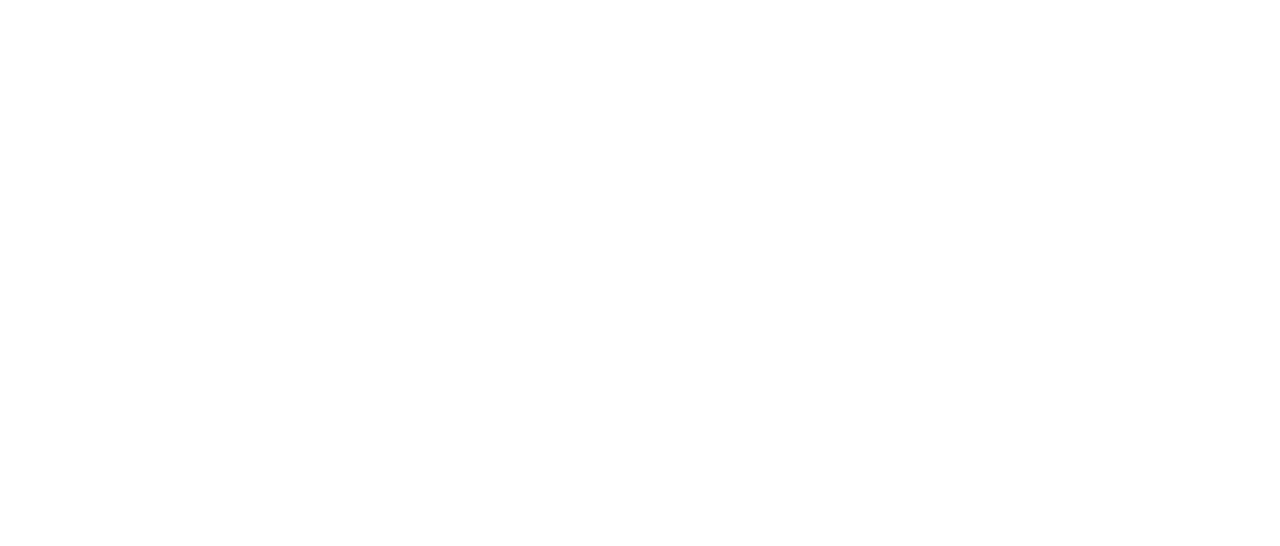
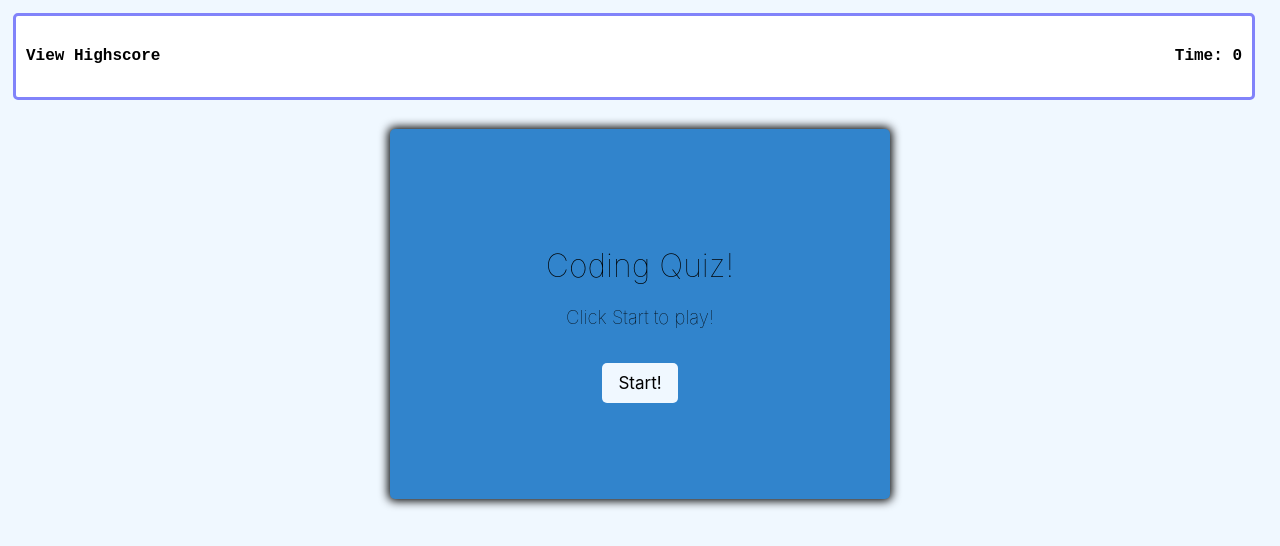
Before and after one commit to todtsies/Homework-Week-4, a plain HTML site: page index.html in a window 1280 px wide. Drawn offline with Linux system fonts and the light colour scheme.

Commit message:
Beginning project
Added all CSS styles, began script variables and functions, and finished HTML document

```diff
--- a/index.html
+++ b/index.html
@@ -7,7 +7,27 @@
     <link rel="stylesheet" href="style.css">
 </head>
 <body>
+    <nav>
+        <div id="nav">
+            <div class="left">
+                <a class="highscoreLink" onclick='getScore()' href='#'><h4><strong>View Highscore</strong></h4></a>
+            </div>
+            <div class="right">
+                <h4>Time: <span id='timeLeft'>0</span></h4>
+            </div>
+        </div>
+    </nav>
+    <main>
+        <div id="container">
+            <div id="quizBody">
+                <h1>Coding Quiz!</h1>
+                <h3>Click Start to play!</h3>
+                <button onclick="start()">Start!</button>
+            </div>
+        </div>
 
+
+    </main>
 
 
 
--- a/script.js
+++ b/script.js
@@ -0,0 +1,54 @@
+// Array of the quiz questions, the choices to choose from, and the correct answer
+var questions = [
+    {
+        title: "What does HTML stand for?",
+        choices: ["Hypertext Machine Language", "Hypertext Tools Markup Links", "Hypertext Markup Language", "High-Tech Markup Lists"],
+        answer: "Hypertext Markup Language"
+    },
+    {
+        title: "Which of the following characters indicates the closing of a tag?",
+        choices: ["<", ">", "/", "\\"],
+        answer: "/"
+    },
+    {
+        title: "How many heading tags are there in HTML5?",
+        choices: ["2", "4", "5", "6"],
+        answer: "6"
+    },
+    {
+        title: "Which of the following attributes is used to add a link to any element?",
+        choices: ["ref", "#", "href", "link"],
+        answer: "href"
+    },
+    {
+        title: "Which of the following HTML elements is used to create an unordered list?",
+        choices: ["<ui>", "<li>", "<ul>", "<list>"],
+        answer: "<ul>"
+    }
+]
+
+// Declaring the numerical values of my score and timer functions
+var score = 0;
+var currentQuestion = -1;
+var timeLeft = 0;
+var timer;
+
+// After start is clicked, the timer begins to count down
+function start() {
+    timeLeft = 75;
+    document.getElementById("timeLeft").innerHTML = timeLeft;
+
+    timer = setInterval(function() {
+        timeLeft--;
+        document.getElementById("timeLeft").innerHTML = timeLeft;
+
+        // If timer hits below 0, the game ends
+        if (timeLeft <= 0) {
+            clearInterval(timer);
+            endGame();
+        }
+
+    }, 1000);
+
+    next();
+}
--- a/style.css
+++ b/style.css
@@ -0,0 +1,79 @@
+/* NavBar Content */
+.right {
+    float: right;
+}
+
+.left {
+    float: left;
+}
+
+#nav {
+    display: block;
+    background-color: white;
+    display: inline-block;
+    width: 95vw;
+    border: 3px solid rgb(129, 131, 250);
+    border-radius: 5px;
+    margin: 5px;
+    padding: 10px;
+    font-family: 'Courier New', Courier, monospace;
+}
+
+.highscoreLink {
+    text-decoration: none;
+    color: black;
+}
+.highscoreLink:hover {
+    text-decoration: underline;
+}
+
+/* Main Content */
+
+body {
+    background-color: aliceblue;
+    font-family: -apple-system, BlinkMacSystemFont, 'Segoe UI', Roboto, Oxygen, Ubuntu, Cantarell, 'Open Sans', 'Helvetica Neue', sans-serif;
+}
+
+main {
+    justify-content: center;
+    align-items: center;
+    margin: auto;
+}
+
+#container {
+    width: 500px;
+    max-width: 50%;
+    background-color: rgb(49, 132, 204);
+    border-radius: 5px;
+    padding: auto;
+    box-shadow: 0 0 10px 2px;
+    margin: auto;
+}
+#quizBody {
+    text-align: center;
+    justify-content: center;
+    padding: 12vh;
+    margin-top: 20px;
+    padding: auto;
+}
+button {
+    border: none;
+    background-color: aliceblue;
+    color: black;
+    border-radius: 5px;
+    padding: 10px 16px 10px 16px;
+    font-size: 17px;
+    font-family: -apple-system, BlinkMacSystemFont, 'Segoe UI', Roboto, Oxygen, Ubuntu, Cantarell, 'Open Sans', 'Helvetica Neue', sans-serif;
+    margin: 15px 0 0 0;
+}
+button:hover {
+    transition-duration: 0.4s;
+    background-color: rgb(116, 196, 223);
+}
+h1 {
+    font-weight: 100;
+}
+
+h3 {
+    font-weight: 75;
+}
```
